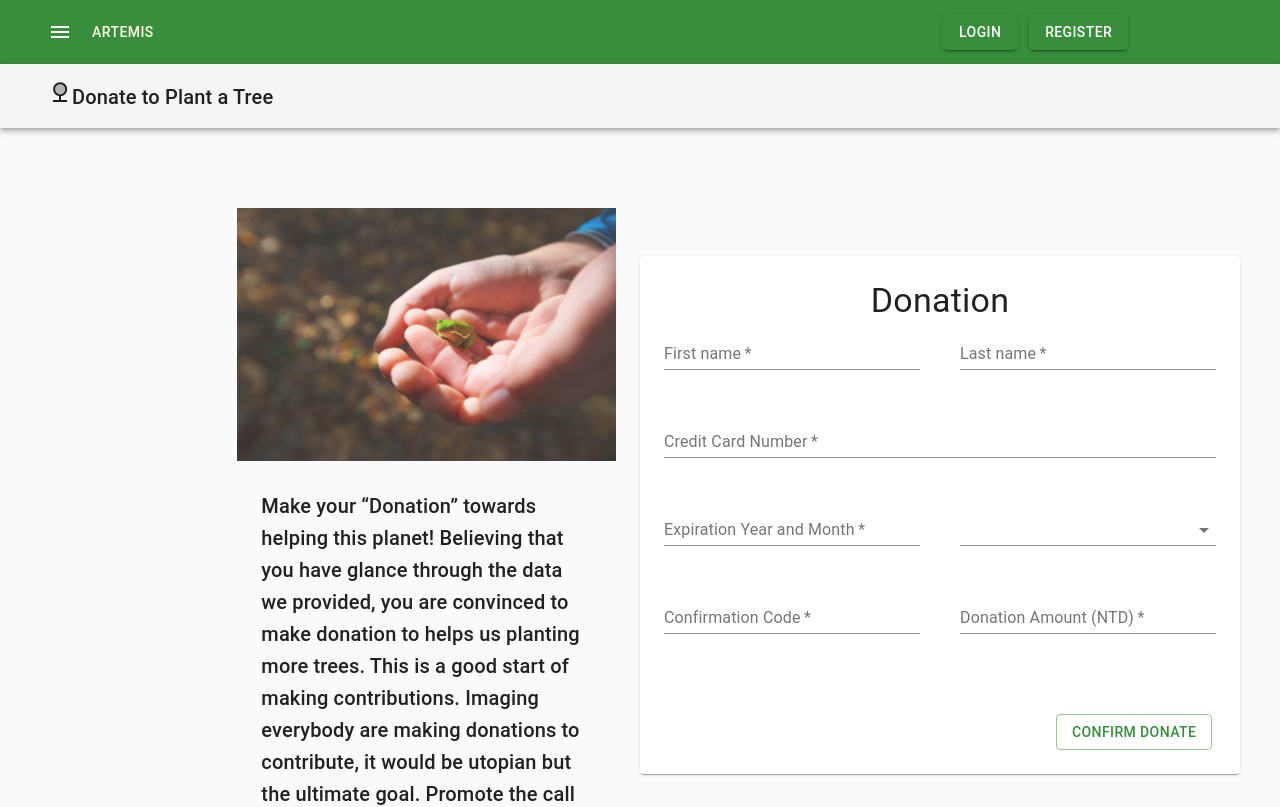
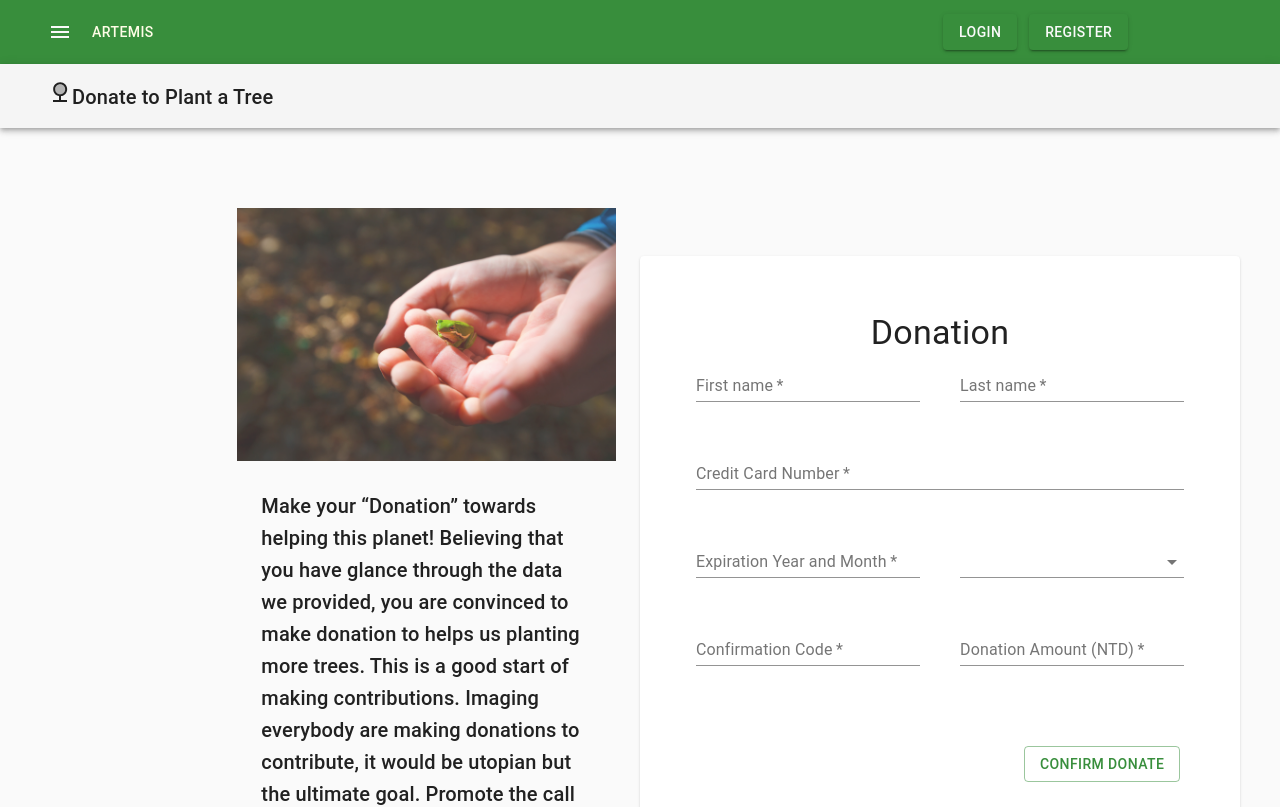
Before and after one commit to Alb33rt/artemis, a React (Create React App) app in the folder code-client/: page /donation in a window 1280 px wide. Shown: the top 807 px of the page. Built offline with nearby package versions, Linux system fonts and the light colour scheme; no server answers.

Commit message:
donation restyled

```diff
--- a/code-client/src/components/donation.jsx
+++ b/code-client/src/components/donation.jsx
@@ -220,6 +220,7 @@ export default function Checkout() {
                     <Grid item xs={4}>
                     <main className={classes.layout}>
                     <Paper className={classes.paper}>
+                        <Box m={4}>
                         <Typography component="h1" variant="h4" align="center">
                             Donation
                             <br></br>
@@ -352,6 +353,7 @@ export default function Checkout() {
                                 </div>
                             </React.Fragment>
                         </React.Fragment>
+                        </Box>
                     </Paper>
                 </main>
                     </Grid>
```
